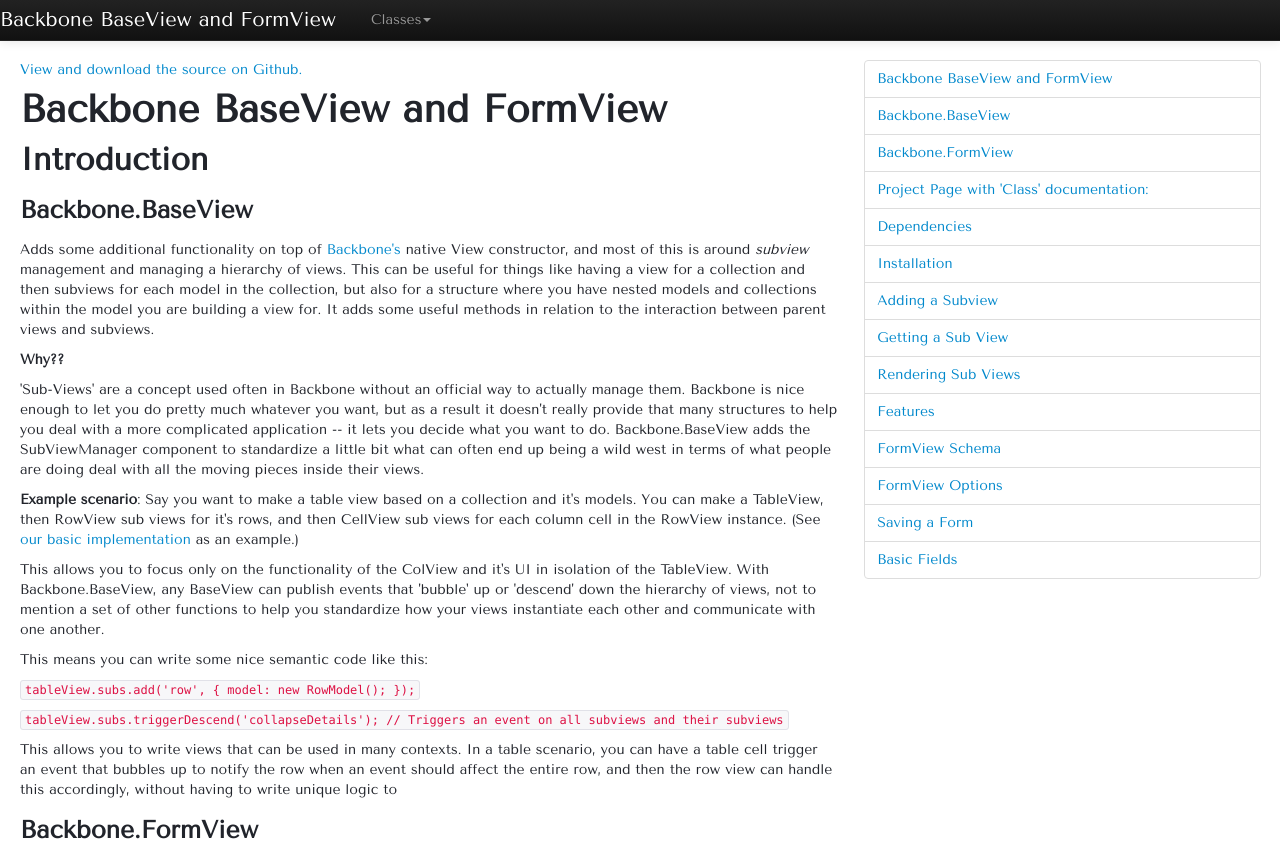
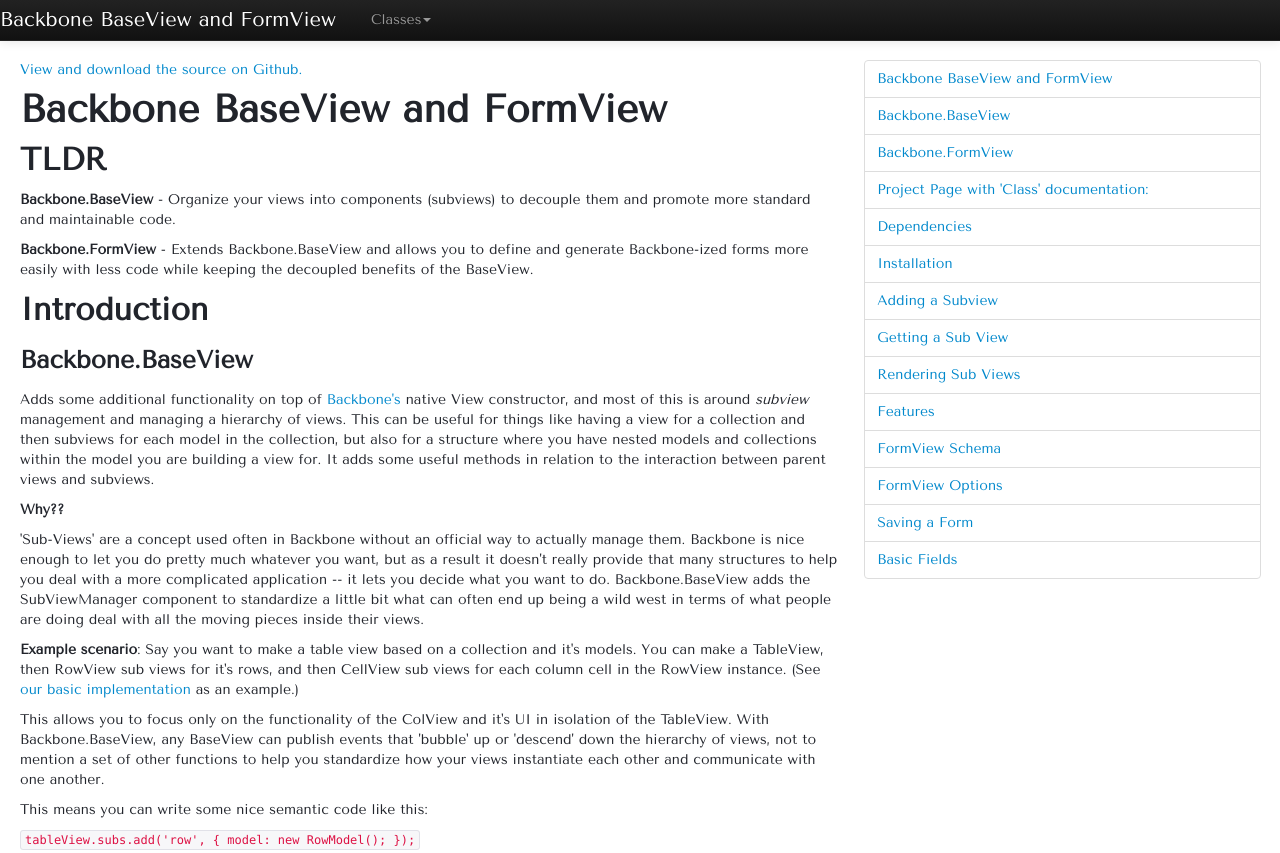
Before and after one commit to jballant/backbone-base-and-form-view, a plain HTML site: page index.html in a window 1280 px wide. Shown: the top 853 px of the page. Drawn offline with nearby package versions, Linux system fonts and the light colour scheme.

Commit message:
Update index.html

```diff
--- a/index.html
+++ b/index.html
@@ -133,6 +133,9 @@
 
     <section>
         <article><h1>Backbone BaseView and FormView</h1>
+<h2>TLDR</h2>
+<p><strong>Backbone.BaseView</strong> - Organize your views into components (subviews) to decouple them and promote more standard and maintainable code.</p>
+<p><strong>Backbone.FormView</strong> - Extends Backbone.BaseView and allows you to define and generate Backbone-ized forms more easily with less code while keeping the decoupled benefits of the BaseView.</p>
 <h2>Introduction</h2>
 <h3>Backbone.BaseView</h3>
 <p>Adds some additional functionality on top of <a href="http://backbonejs.org">Backbone's</a> native View constructor, and most of this is around <em>subview</em> management and managing a hierarchy of views. This can be useful for things like having a view for a collection and then subviews for each model in the collection, but also for a structure where you have nested models and collections within the model you are building a view for. It adds some useful methods in relation to the interaction between parent views and subviews.</p>
@@ -287,7 +290,7 @@
 </li>
 </ol>
 <h2>BaseView Example - A Table</h2>
-<p>For a basic example of how you could create a simple application with a table layout, open up the example-table.html file in your browser and then take a look at its source code and the example-table.js source code. Considering that it doesn't do much of anything, the number of Views defined is obviously overkill, but it does illustrate a bunch of concepts that you could use when creating a much more sophisticated</p>
+<p><a href="http://1stdibs.github.io/backbone-base-and-form-view/examples/example-table.html">Click here for an example</a> for a very <em>very</em> simple table app that uses Backbone.BaseView. Considering that it doesn't do much of anything, the number of Views defined is obviously overkill, but it does illustrate a bunch of concepts that you could use when creating a much more sophisticated app.</p>
 <p><strong>For more information on Backbone.BaseView</strong> you can consult the inline documentation in the source code.</p>
 <hr>
 <h2>Using Backbone.FormView</h2>
@@ -457,6 +460,8 @@
 </li>
 <li><p><a href="http://1stdibs.github.io/backbone-base-and-form-view/examples/example-advanced-form.html">Example advanced form</a></p>
 </li>
+<li><p><a href="http://1stdibs.github.io/backbone-base-and-form-view/examples/example-todo-formview.html">Example Todo App (FormView Version)</a></p>
+</li>
 </ul></article>
     </section>
 
```
